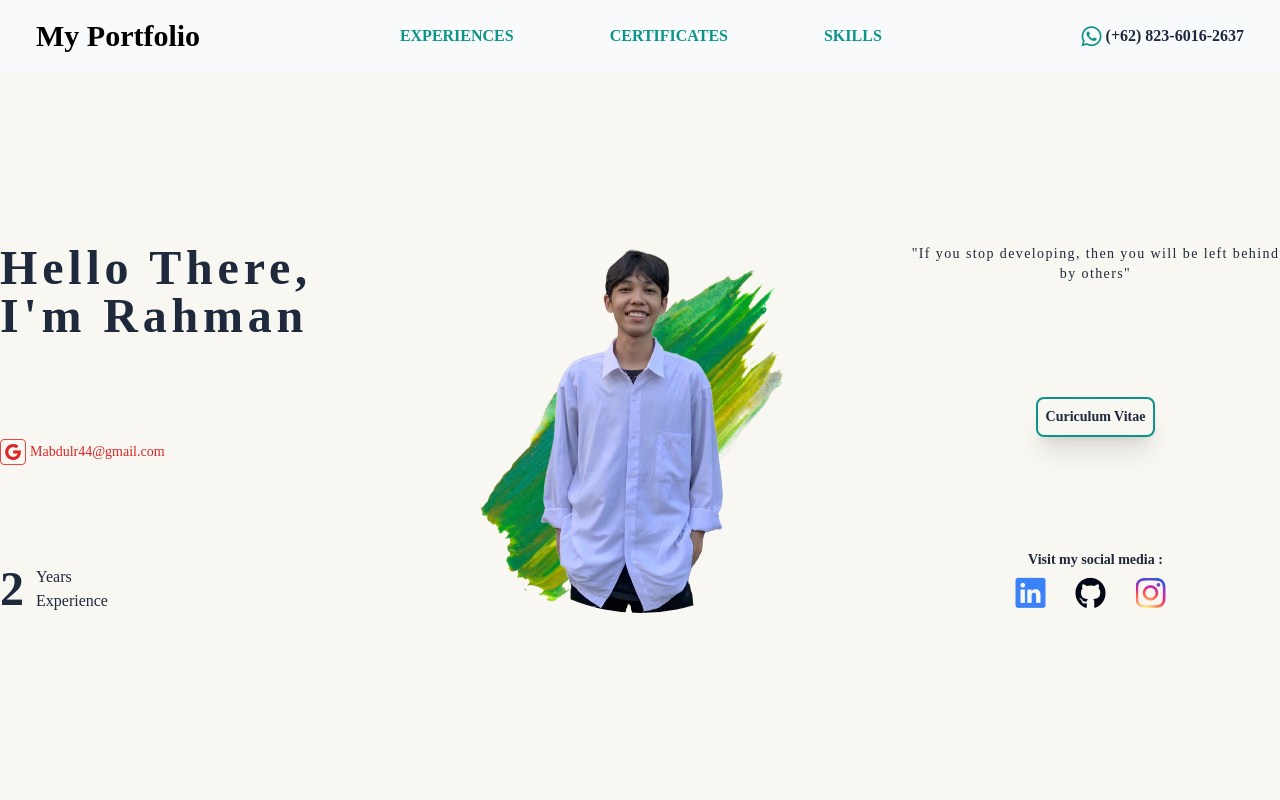
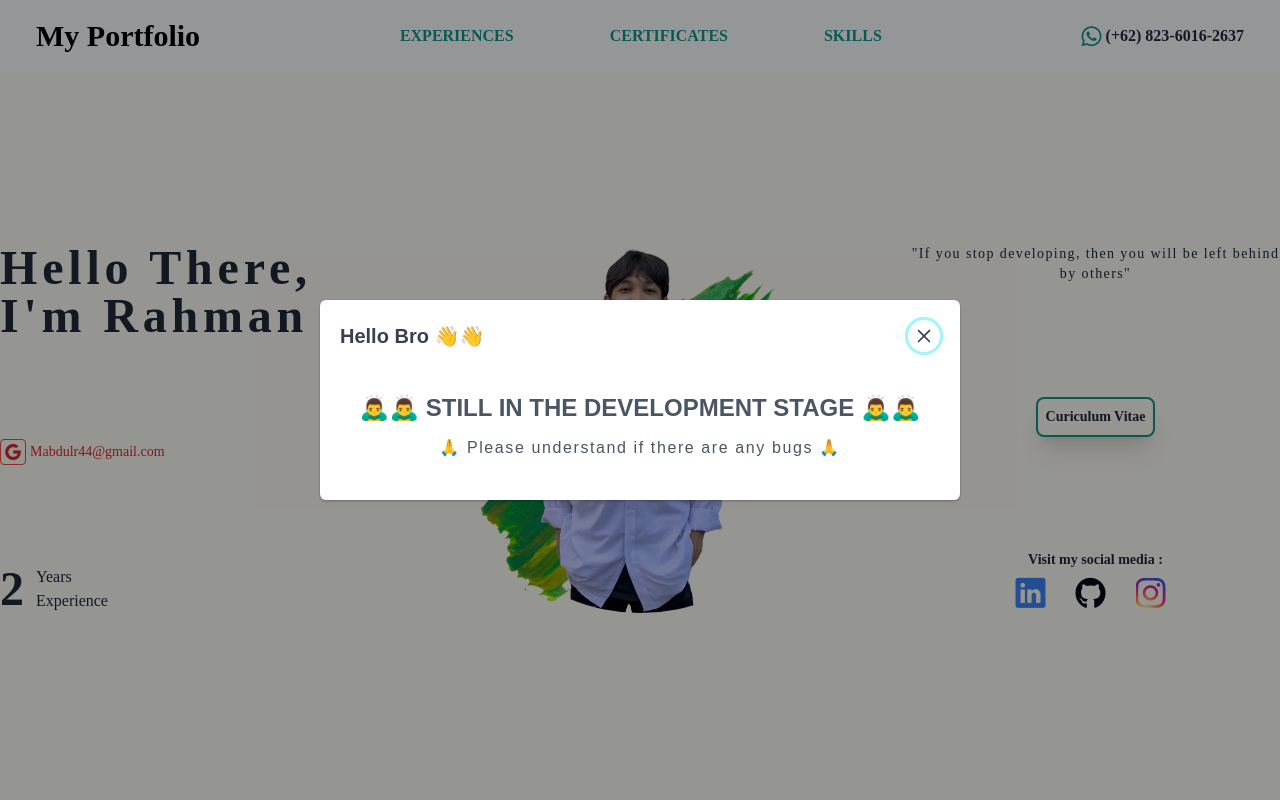
Before and after one commit to abdrahman02/web-portfolio-react-js, a React (Create React App) app: page / in a window 1280 px wide. Shown: the top 800 px of the page. Built offline with nearby package versions, Linux system fonts and the light colour scheme; a web font is replaced by a local one.

Commit message:
dialog still deploy

```diff
--- /dev/null
+++ b/src/components/DialogStillDeploy.js
@@ -0,0 +1,26 @@
+import { Dialog } from "primereact/dialog";
+import React from "react";
+
+const DialogStillDeploy = ({ visible, setVisible }) => {
+  return (
+    <Dialog
+      header="Hello Bro 👋👋"
+      visible={visible}
+      style={{ width: "50vw" }}
+      onHide={() => setVisible(false)}
+      pt={{
+        root: { className: "text-bold text-slate-700" },
+        header: { className: "text-md p-5" },
+        content: { className: "px-5 pt-5 pb-10 text-center" },
+      }}
+    >
+      <p className="m-0 text-2xl font-bold uppercase mb-3">
+        🙇‍♂️🙇‍♂️ still in the development stage 🙇‍♂️🙇‍♂️
+      </p>
+      <p className="m-0 font-light tracking-widest">
+        🙏 Please understand if there are any bugs 🙏
+      </p>
+    </Dialog>
+  );
+};
+export default DialogStillDeploy;
--- a/src/pages/Home.js
+++ b/src/pages/Home.js
@@ -1,13 +1,16 @@
-import React from "react";
+import React, { useState } from "react";
 import Cta from "../components/Cta";
 import Experience from "../components/Experience";
 import Certificates from "../components/Certificates";
 import Skills from "../components/Skills";
 import { ScrollTop } from "primereact/scrolltop";
+import DialogStillDeploy from "../components/DialogStillDeploy";
 
 const Home = () => {
+  const [visible, setVisible] = useState(true);
   return (
     <div>
+      <DialogStillDeploy visible={visible} setVisible={setVisible} />
       <Cta />
       <Experience />
       <Certificates />
```
